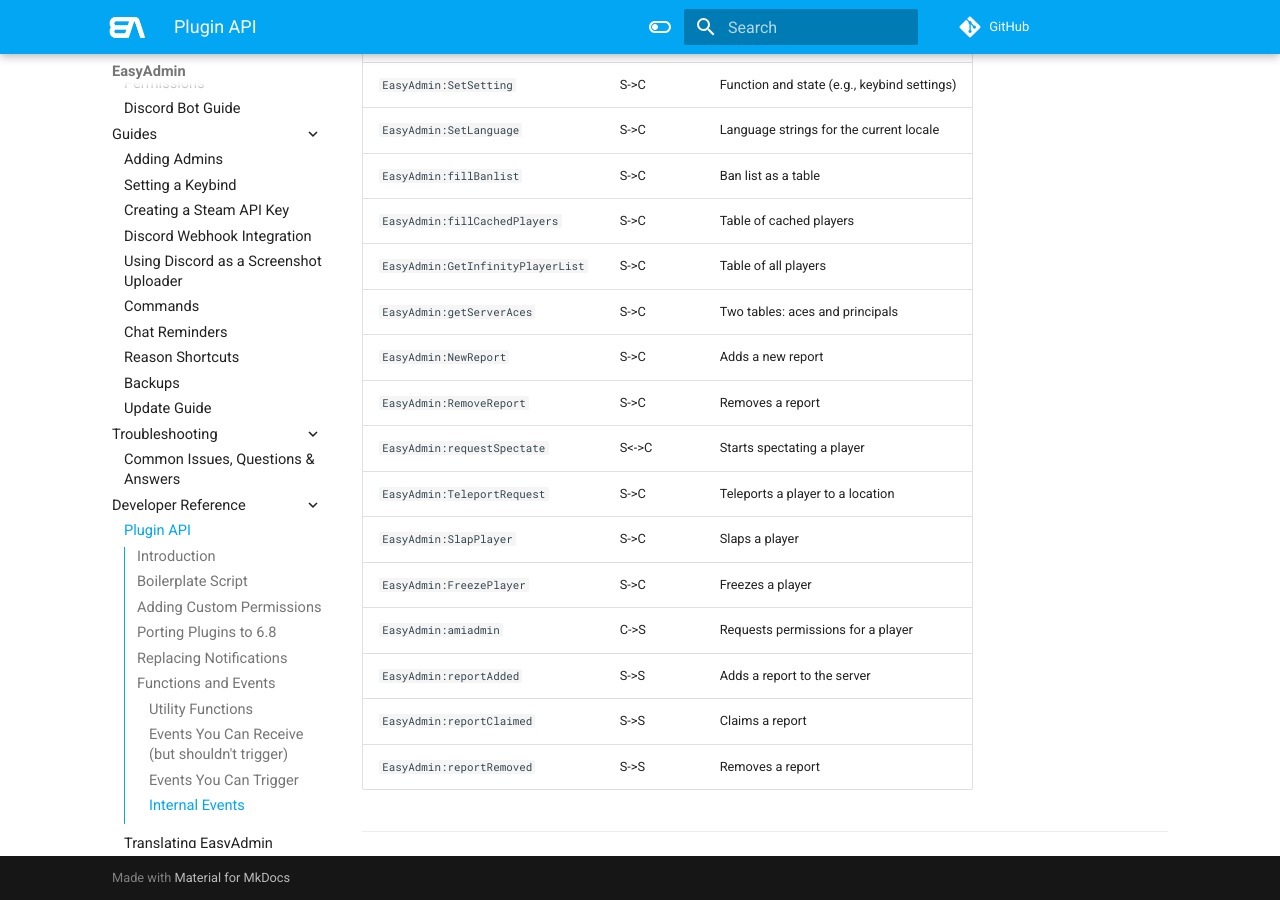
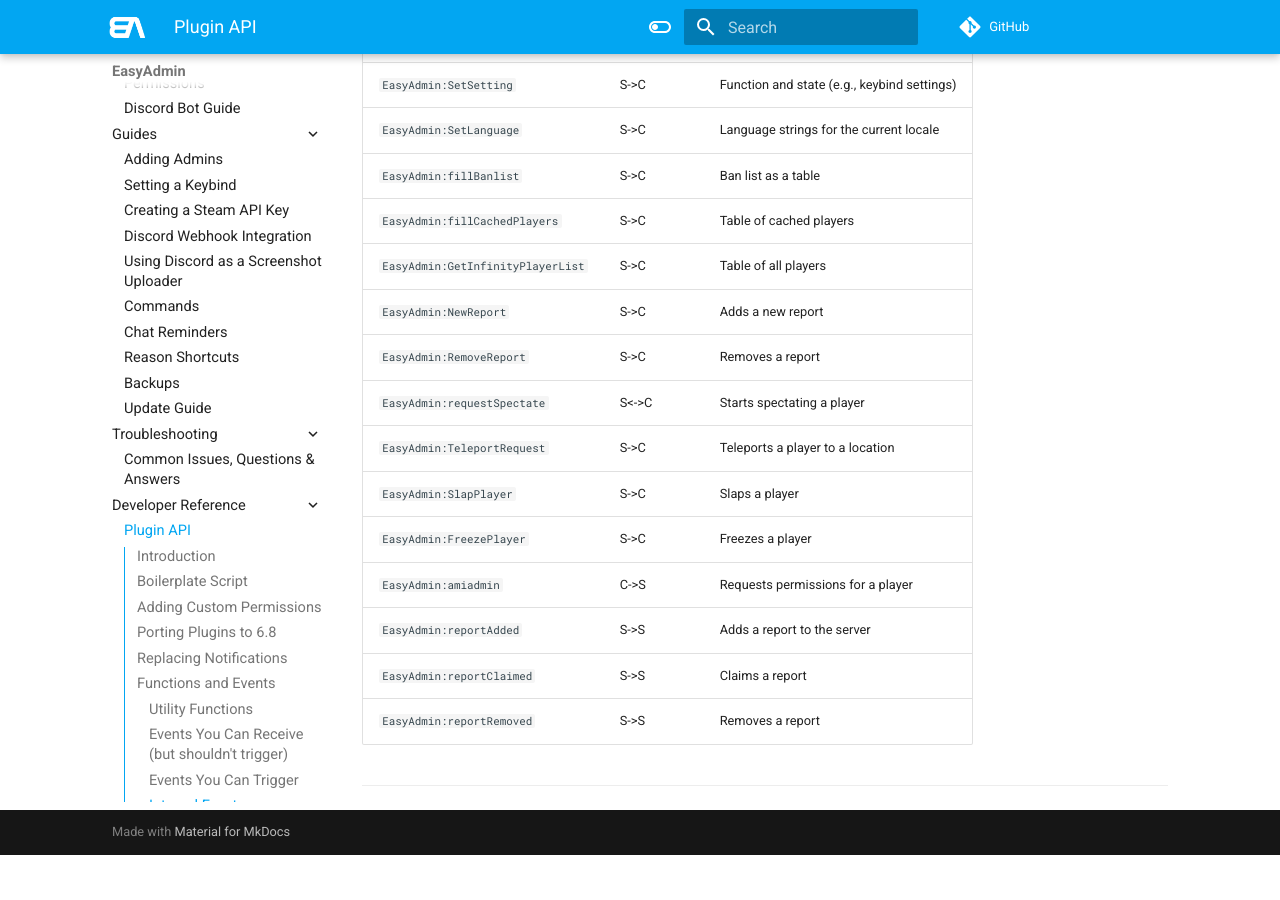
Before and after one commit to Blumlaut/EasyAdmin, an MkDocs documentation site: the page built from docs/docs/plugins.md, in a window 1280 px wide and 900 px high, scrolled down 5615 px. Built offline with MkDocs 1.6.1 and Material for MkDocs 9.7.7, drawn with Linux system fonts in a browser that asks for light colours; comment, search, counter and statistics services are not loaded; after the commit the page ends 6470 px from its top, so only the background shows below that.

Commit message:
fix(client): remove permission editor functions

```diff
--- a/docs/docs/plugins.md
+++ b/docs/docs/plugins.md
@@ -222,7 +222,6 @@
 | `EasyAdmin:fillBanlist` | S->C | Ban list as a table |
 | `EasyAdmin:fillCachedPlayers` | S->C | Table of cached players |
 | `EasyAdmin:GetInfinityPlayerList` | S->C | Table of all players |
-| `EasyAdmin:getServerAces` | S->C | Two tables: aces and principals |
 | `EasyAdmin:NewReport` | S->C | Adds a new report |
 | `EasyAdmin:RemoveReport` | S->C | Removes a report |
 | `EasyAdmin:requestSpectate` | S<->C | Starts spectating a player |
```
Also changed, not shown: 1 other file.
